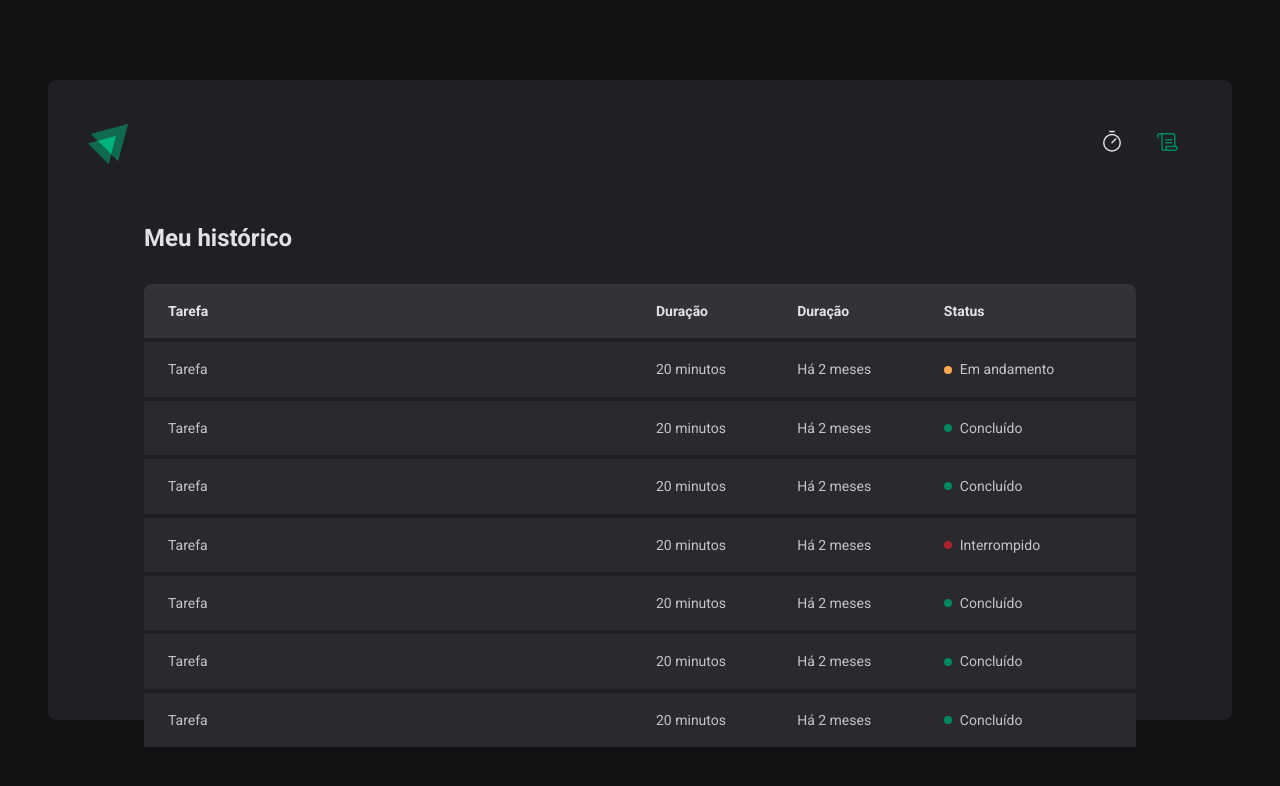
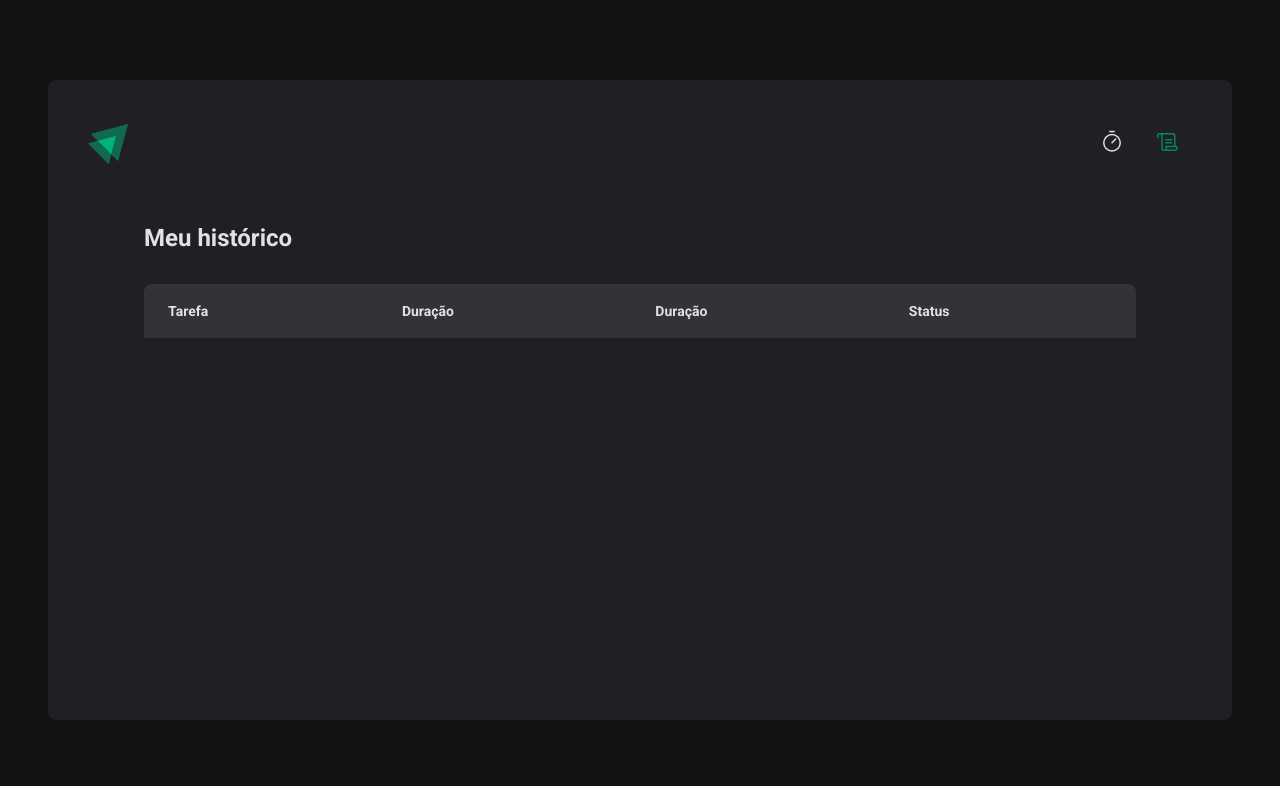
Before and after one commit to StefanyVasc/ignite-timer, a React (Vite) app: page /history in a window 1280 px wide. Shown: the top 786 px of the page. Built offline with nearby package versions, Linux system fonts and the light colour scheme.

Commit message:
feat: populate History page

```diff
--- a/src/pages/History/index.tsx
+++ b/src/pages/History/index.tsx
@@ -1,4 +1,6 @@
 import { useContext } from 'react'
+import { formatDistanceToNow } from 'date-fns'
+import { ptBR } from 'date-fns/locale/pt-BR'
 import { HistoryContainer, HistoryList, Status } from './style'
 import { CyclesContext } from '../../context/CycleContext'
 
@@ -20,62 +22,33 @@
             </tr>
           </thead>
           <tbody>
-            <tr>
-              <td>Tarefa</td>
-              <td>20 minutos</td>
-              <td>Há 2 meses</td>
-              <td>
-                <Status statusColor="yellow">Em andamento</Status>
-              </td>
-            </tr>
-            <tr>
-              <td>Tarefa</td>
-              <td>20 minutos</td>
-              <td>Há 2 meses</td>
-              <td>
-                <Status statusColor="green">Concluído</Status>
-              </td>
-            </tr>
-            <tr>
-              <td>Tarefa</td>
-              <td>20 minutos</td>
-              <td>Há 2 meses</td>
-              <td>
-                <Status statusColor="green">Concluído</Status>
-              </td>
-            </tr>
-            <tr>
-              <td>Tarefa</td>
-              <td>20 minutos</td>
-              <td>Há 2 meses</td>
-              <td>
-                <Status statusColor="red">Interrompido</Status>
-              </td>
-            </tr>
-            <tr>
-              <td>Tarefa</td>
-              <td>20 minutos</td>
-              <td>Há 2 meses</td>
-              <td>
-                <Status statusColor="green">Concluído</Status>
-              </td>
-            </tr>
-            <tr>
-              <td>Tarefa</td>
-              <td>20 minutos</td>
-              <td>Há 2 meses</td>
-              <td>
-                <Status statusColor="green">Concluído</Status>
-              </td>
-            </tr>
-            <tr>
-              <td>Tarefa</td>
-              <td>20 minutos</td>
-              <td>Há 2 meses</td>
-              <td>
-                <Status statusColor="green">Concluído</Status>
-              </td>
-            </tr>
+            {cycles.map((cycle) => {
+              return (
+                <tr key={cycle.id}>
+                  <td>{cycle.task}</td>
+                  <td>{cycle.minutesAmount} minutos</td>
+                  <td>
+                    {formatDistanceToNow(cycle.startDate, {
+                      addSuffix: true,
+                      locale: ptBR,
+                    })}
+                  </td>
+                  <td>
+                    {cycle.finishedDate && (
+                      <Status statusColor="green">Concluído</Status>
+                    )}
+
+                    {cycle.interruptedDate && (
+                      <Status statusColor="red">Interrompido</Status>
+                    )}
+
+                    {!cycle.finishedDate && !cycle.interruptedDate && (
+                      <Status statusColor="yellow">Em andamento</Status>
+                    )}
+                  </td>
+                </tr>
+              )
+            })}
           </tbody>
         </table>
       </HistoryList>
```
